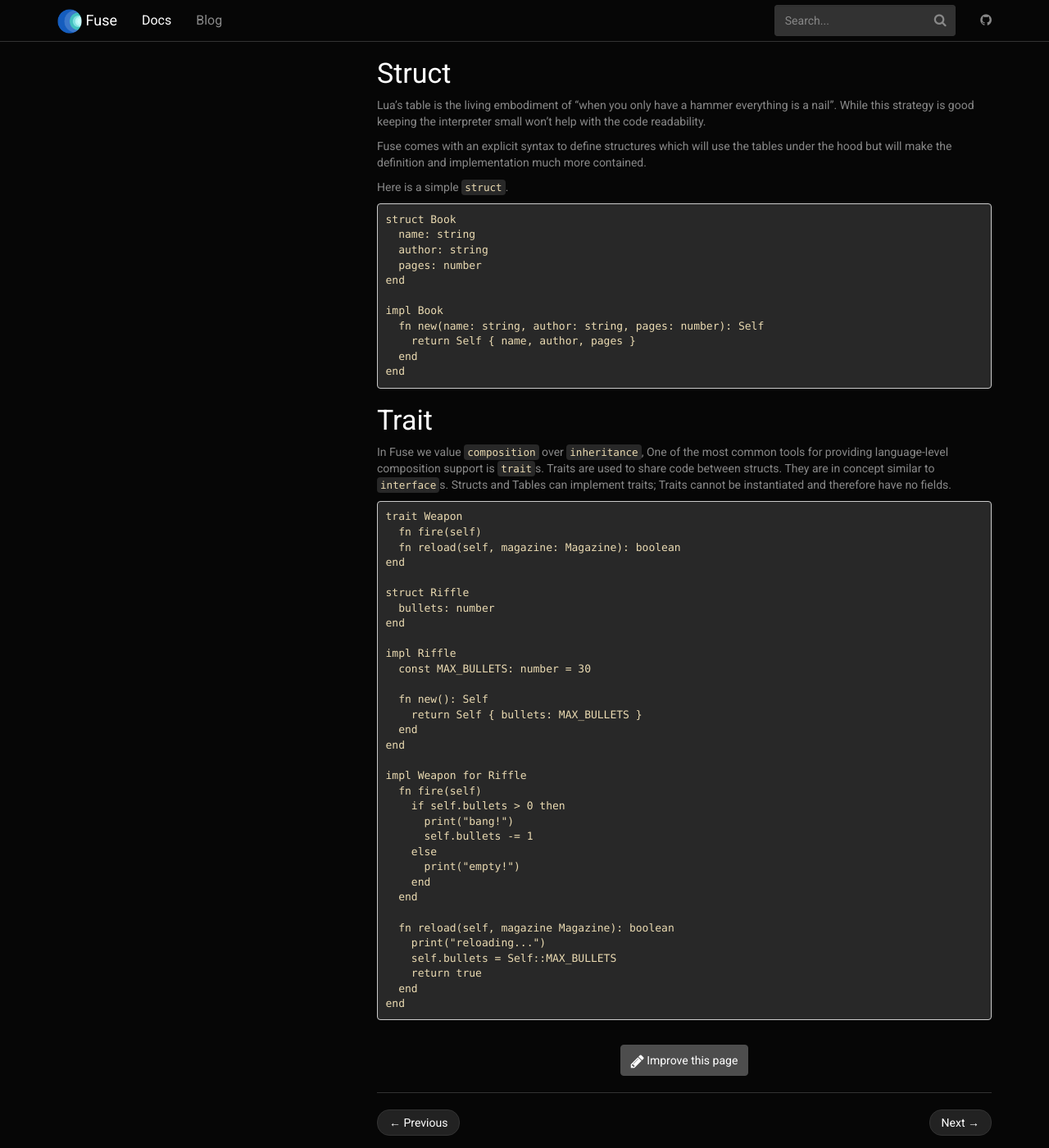
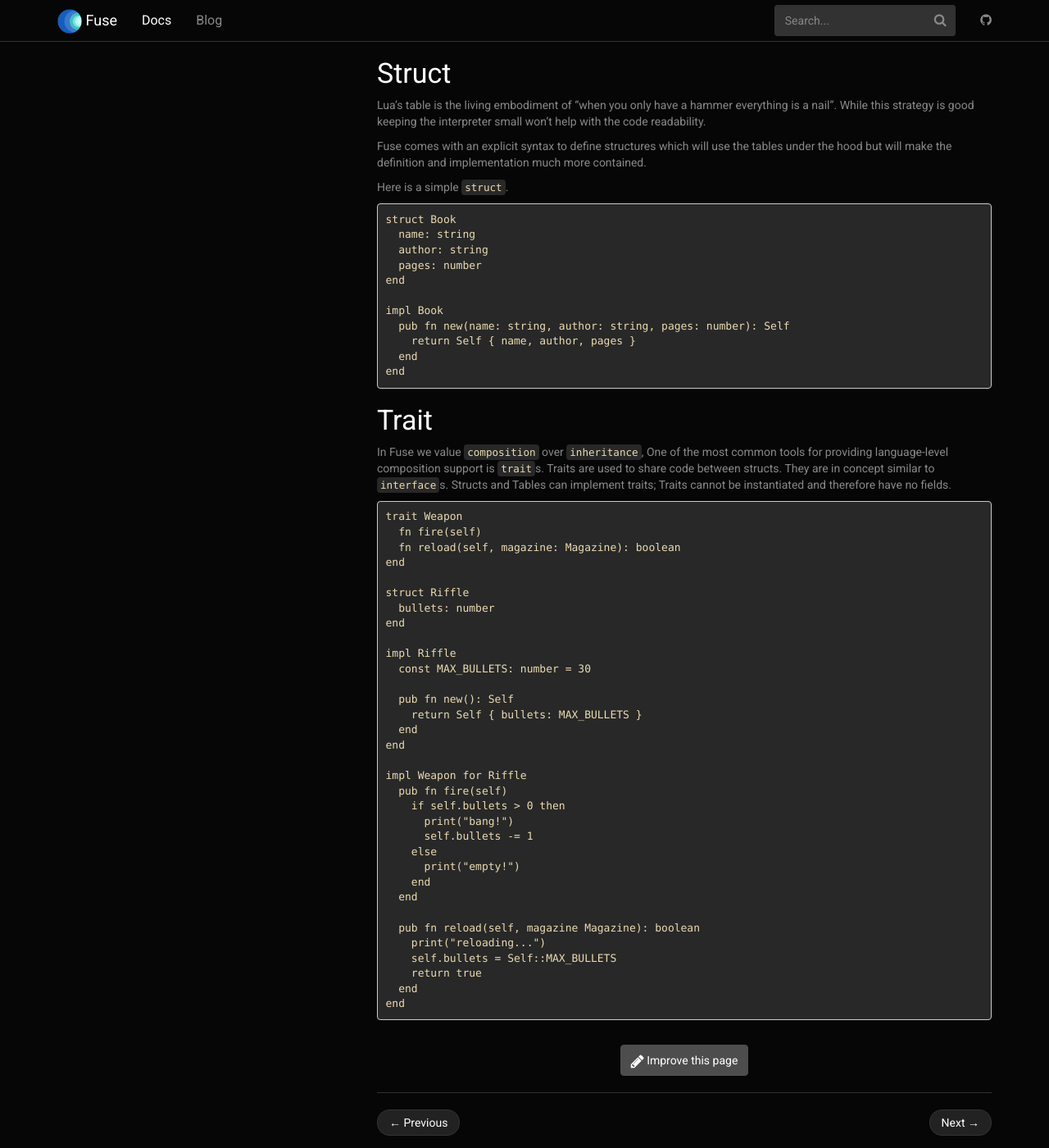
Before and after one commit to fuse-lang/fuse-lang.github.io, a Jekyll site: the page built from _docs/basics/0-intro.md, in a window 1280 px wide and 1400 px high, scrolled down 4990 px. Shown: the whole window at 82% size. Built offline with Jekyll 4.4.1, drawn with Linux system fonts in a browser that asks for light colours.

Commit message:
add pub keyword.

```diff
--- a/_docs/basics/0-intro.md
+++ b/_docs/basics/0-intro.md
@@ -284,7 +284,7 @@ struct Book
 end
 
 impl Book
-  fn new(name: string, author: string, pages: number): Self
+  pub fn new(name: string, author: string, pages: number): Self
     return Self { name, author, pages }
   end
 end
@@ -308,13 +308,13 @@ end
 impl Riffle
   const MAX_BULLETS: number = 30
 
-  fn new(): Self
+  pub fn new(): Self
     return Self { bullets: MAX_BULLETS }
   end
 end
 
 impl Weapon for Riffle
-  fn fire(self)
+  pub fn fire(self)
     if self.bullets > 0 then
       print("bang!")
       self.bullets -= 1
@@ -323,7 +323,7 @@ impl Weapon for Riffle
     end
   end
 
-  fn reload(self, magazine Magazine): boolean
+  pub fn reload(self, magazine Magazine): boolean
     print("reloading...")
     self.bullets = Self::MAX_BULLETS
     return true
```
Also changed, not shown: _docs/index.md (+2 -2 lines).
